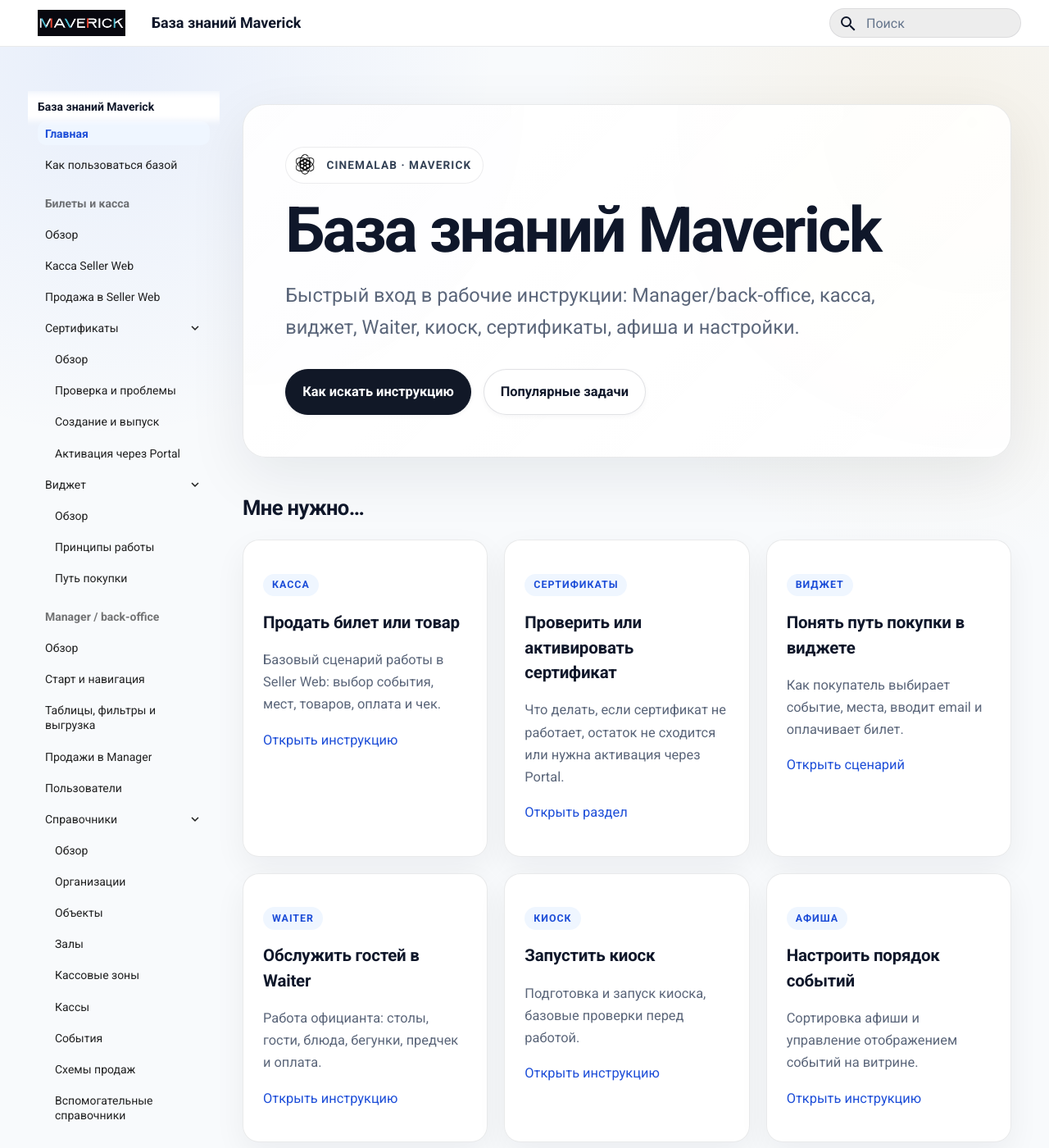
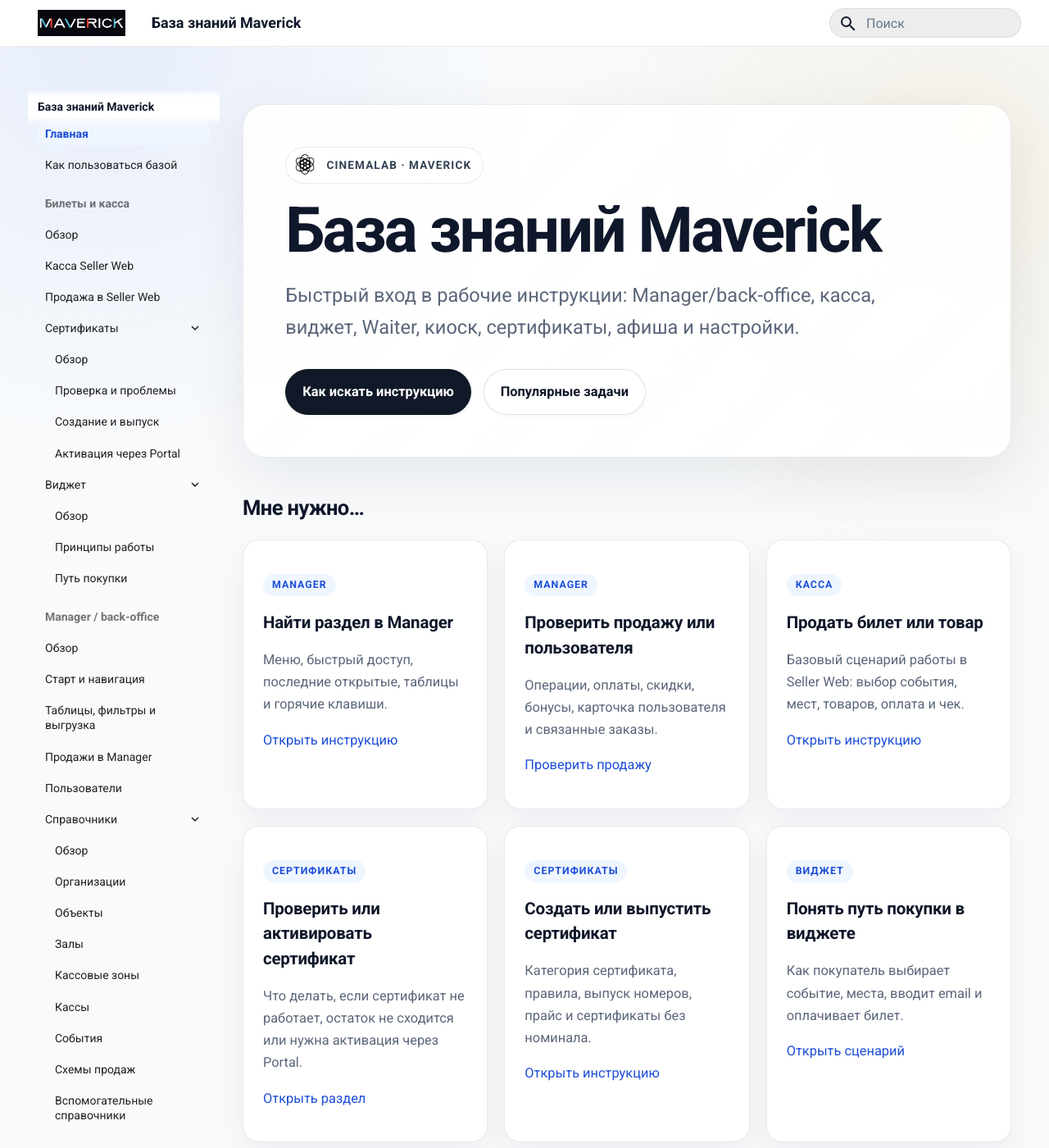
Before and after one commit to ogelslamovuk/cl_maverick_kb, an MkDocs documentation site: the page built from docs/index.md, in a window 1280 px wide and 1400 px high. Shown: the whole window at 82% size. Built offline with MkDocs 1.6.1 and Material for MkDocs 9.7.7, drawn with Linux system fonts in a browser that asks for light colours; some of the changed text lies outside the part shown.

Commit message:
docs: improve wiki entry routes

```diff
--- a/docs/index.md
+++ b/docs/index.md
@@ -21,6 +21,22 @@
 <div class="kb-task-grid" markdown>
 
 <div class="kb-task-card" markdown>
+<span class="kb-badge">manager</span>
+### Найти раздел в Manager
+Меню, быстрый доступ, последние открытые, таблицы и горячие клавиши.
+
+[Открыть инструкцию](Manager/Запуск%20и%20навигация%20в%20Manager.md)
+</div>
+
+<div class="kb-task-card" markdown>
+<span class="kb-badge">manager</span>
+### Проверить продажу или пользователя
+Операции, оплаты, скидки, бонусы, карточка пользователя и связанные заказы.
+
+[Проверить продажу](Manager/Проверка%20продаж%20в%20Manager.md)
+</div>
+
+<div class="kb-task-card" markdown>
 <span class="kb-badge">касса</span>
 ### Продать билет или товар
 Базовый сценарий работы в Seller Web: выбор события, мест, товаров, оплата и чек.
@@ -34,6 +50,14 @@
 Что делать, если сертификат не работает, остаток не сходится или нужна активация через Portal.
 
 [Открыть раздел](Сертификаты.md)
+</div>
+
+<div class="kb-task-card" markdown>
+<span class="kb-badge">сертификаты</span>
+### Создать или выпустить сертификат
+Категория сертификата, правила, выпуск номеров, прайс и сертификаты без номинала.
+
+[Открыть инструкцию](Сертификаты/Создание%20и%20выпуск%20сертификатов%20в%20Manager.md)
 </div>
 
 <div class="kb-task-card" markdown>
@@ -126,4 +150,4 @@
 </div>
 
 !!! tip "Как быстрее найти нужное"
-    Используй поиск по обычным словам: `киоск`, `сертификат`, `официант`, `НДС`, `виджет`, `касса`, `билет`, `оплата`, `афиша`.
+    Используй поиск по обычным словам: `Manager`, `продажа`, `пользователь`, `киоск`, `сертификат`, `официант`, `НДС`, `виджет`, `касса`, `билет`, `оплата`, `афиша`.
```
Also changed, not shown: docs/Как пользоваться базой знаний.md (+15 -0 lines).
